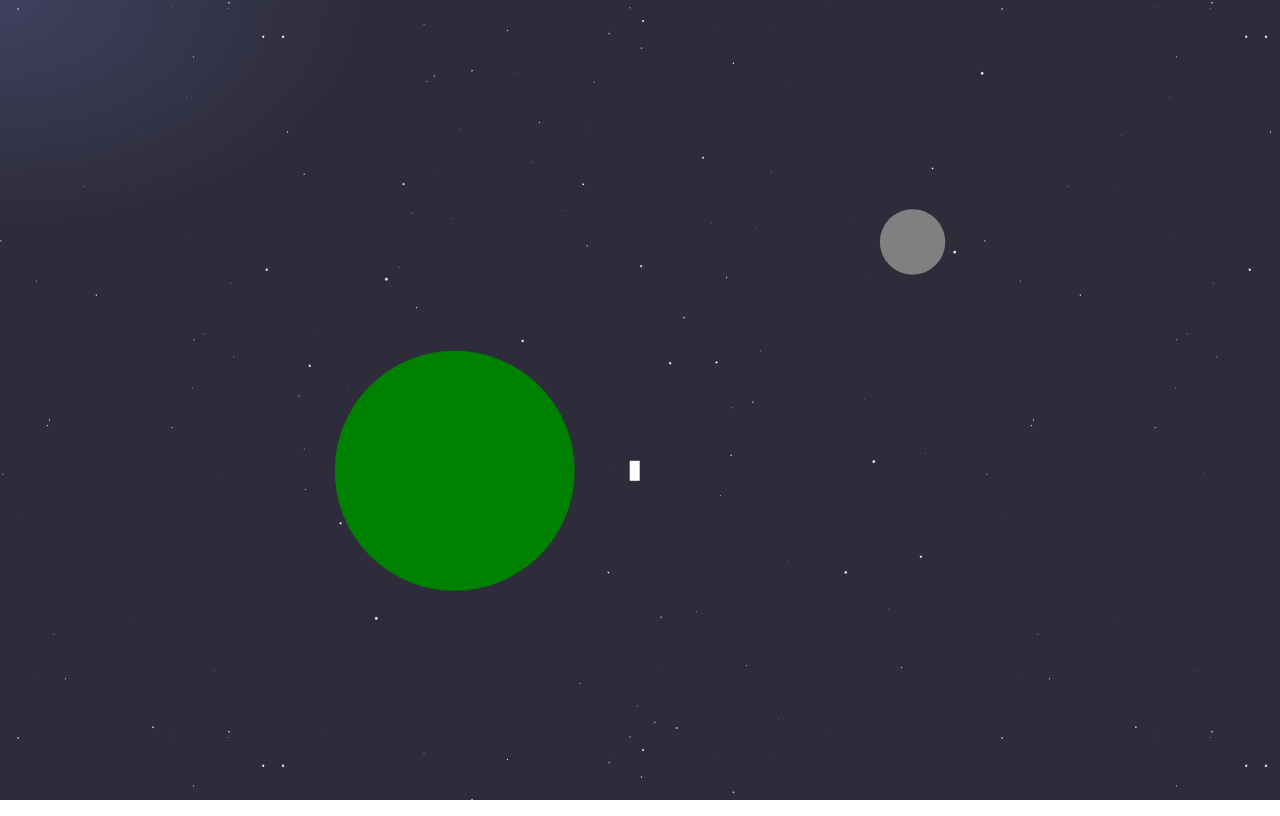
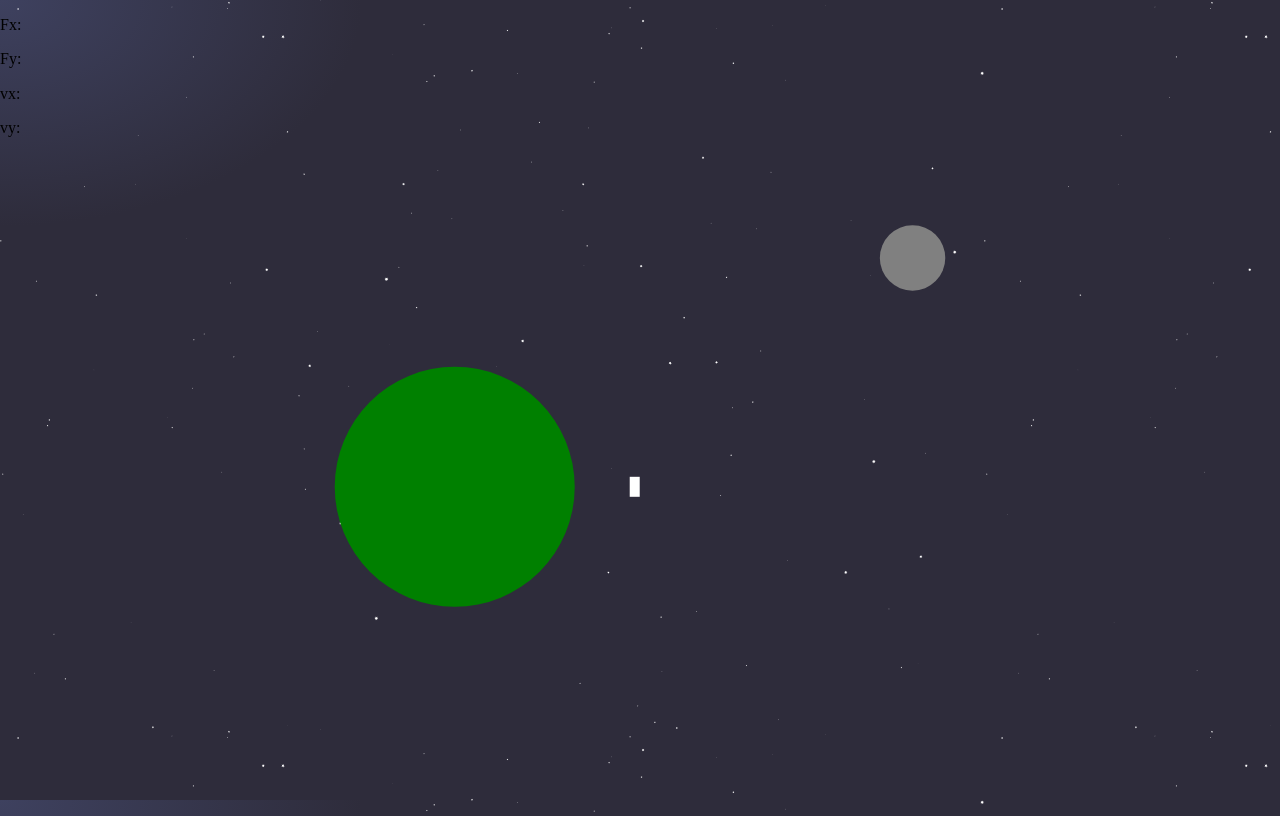
Before and after one commit to brossetti/trans-lunar-injection, a plain HTML site: page index.html in a window 1280 px wide. Drawn offline with Linux system fonts and the light colour scheme.

Commit message:
added metric display

```diff
--- a/index.html
+++ b/index.html
@@ -15,6 +15,12 @@
 
 <body>
   <canvas id="space"></canvas>
+  <div id="metrics">
+    <p>Fx: <span id="fx"></span></p>
+    <p>Fy: <span id="fy"></span></p>
+    <p>vx: <span id="vx"></span></p>
+    <p>vy: <span id="vy"></span></p>
+  </div>
   <script src="./js/index.js"></script>
 </body>
 
```
